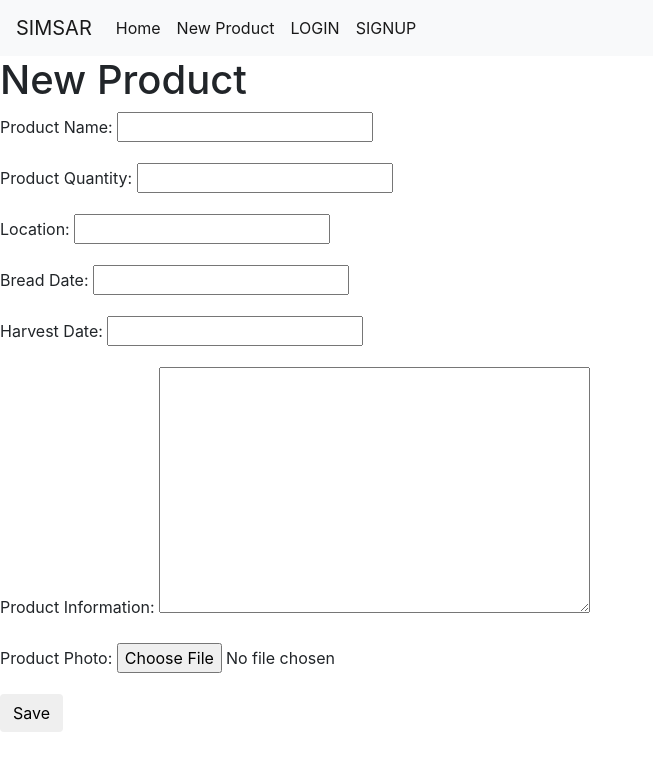
After one commit to SimsarSE/simsar, a Django app: page /products/new in a window 1280 px wide. The commit adds this page. Shown: the top 771 px of the page, without its empty margins (0-653 px from the left). Run offline with Django 3.2, Linux system fonts and the light colour scheme; some libraries are stand-ins or nearby versions.

Commit message:
create forms and views for product

```diff
--- /dev/null
+++ b/product/forms.py
@@ -0,0 +1,10 @@
+from django import forms
+
+from .models import Product
+
+
+class ProductForm(forms.ModelForm):
+    class Meta:
+        model = Product
+        fields = (
+        'productname', 'quantity', 'location', 'bread_date', 'harvest_date', 'product_content','product_photo')
--- a/product/models.py
+++ b/product/models.py
@@ -1,7 +1,6 @@
 from django.db import models
+from django.utils import timezone
 
-import users
-# Create your models here.
 class Product(models.Model):
     productname = models.CharField(max_length=120, verbose_name='Product Name')
     quantity = models.IntegerField(verbose_name='Product Quantity')
@@ -9,5 +8,5 @@ class Product(models.Model):
     bread_date = models.DateField(verbose_name='Bread Date')
     harvest_date = models.DateField(verbose_name='Harvest Date')
     product_content = models.TextField(verbose_name='Product Information')
-    publising_date = models.DateTimeField(verbose_name='Publishing Date')
-    product_photo = models.ImageField(verbose_name='Product Photo')
+    create_date = models.DateTimeField(default=timezone.now,verbose_name='Create Date')
+    product_photo = models.ImageField(verbose_name='Product Photo',blank=True)
--- /dev/null
+++ b/product/templates/product/product_edit.html
@@ -0,0 +1,9 @@
+{% include 'base.html' %}
+
+{% block content %}
+    <h1>New Product</h1>
+    <form method="POST" class="post-form">{% csrf_token %}
+        {{ form.as_p }}
+        <button type="submit" class="save btn btn-default">Save</button>
+    </form>
+{% endblock %}
--- /dev/null
+++ b/product/urls.py
@@ -0,0 +1,8 @@
+from django.urls import path
+from . import views
+
+urlpatterns = [
+    path('list', views.product_list, name='product_list'),
+    path('new', views.product_new, name='product_new'),
+    path('<int:pk>', views.product_detail, name='product_detail'),
+]
--- a/product/views.py
+++ b/product/views.py
@@ -1,3 +1,22 @@
-from django.shortcuts import render
+from django.shortcuts import render, redirect, get_object_or_404
+from .models import Product
+from .forms import ProductForm
 
-# Create your views here.
+def product_list(request):
+    products = Product.objects.all()
+    return render(request, 'product/product_list.html', {'products': products})
+
+def product_new(request):
+    if request.method == "POST":
+        form = ProductForm(request.POST)
+        if form.is_valid():
+            product = form.save(commit=False)
+            product.save()
+            return redirect('product_detail', pk=product.pk)
+    else:
+        form = ProductForm()
+    return render(request, 'product/product_edit.html', {'form': form})
+
+def product_detail(request, pk):
+    product = get_object_or_404(Product, pk=pk)
+    return render(request, 'product/product_detail.html', {'product': product})
--- a/simsar_site/urls.py
+++ b/simsar_site/urls.py
@@ -22,4 +22,5 @@ urlpatterns = [
     path('admin/', admin.site.urls),
     path('users/', include('users.urls')),
     path('users/', include('django.contrib.auth.urls')),
+    path('products/',include('product.urls'))
 ]
--- a/users/templates/base.html
+++ b/users/templates/base.html
@@ -21,6 +21,9 @@
             <ul class="navbar-nav mr-auto">
                 <li class="nav-item active">
                     <a class="nav-link" href="{%  url 'home' %}">Home <span class="sr-only">(current)</span></a>
+                </li>
+                <li class="nav-item active">
+                    <a class="nav-link" href="{%  url 'product_new' %}">New Product<span class="sr-only">(current)</span></a>
                 </li>
                 {% if user.is_authenticated %}
 
```
Also changed, not shown: product/templates/product/product_detail.html (added, +9 -0 lines), product/templates/product/product_list.html (added, +7 -0 lines), product/migrations/0001_initial.py, product/migrations/0002_auto_20181111_2333.py (added), product/migrations/0003_auto_20181111_2346.py (added).
